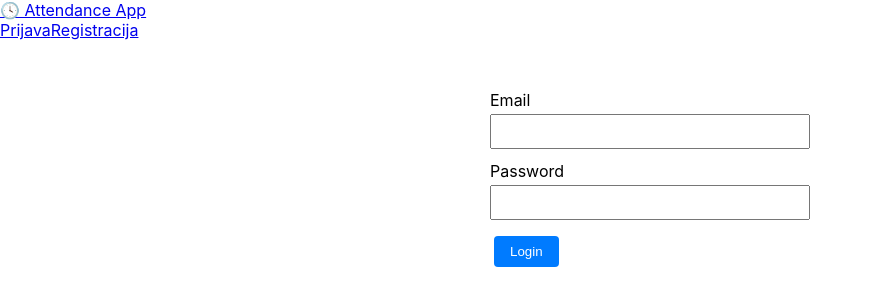
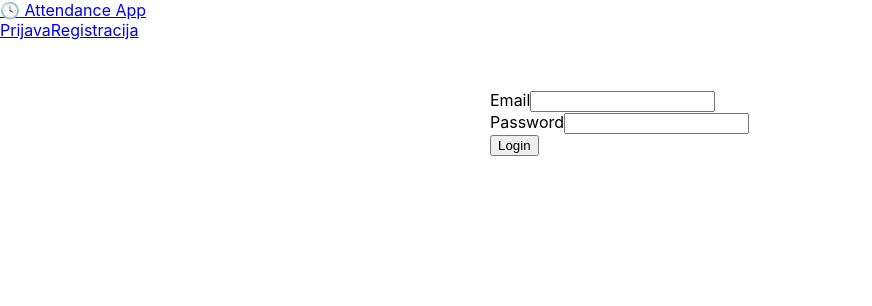
Before and after one commit to NBlutrix/Evidencija-zaposlenih, a React (Create React App) app in the folder employee-attendance-frontend/: page /login in a window 1280 px wide. Shown: the top 306 px of the page, without its empty margins (0-872 px from the left). Built offline with nearby package versions, Linux system fonts and the light colour scheme.

Commit message:
Dodavanje protected route i menjanje input i button

```diff
--- a/employee-attendance-frontend/src/api/api.js
+++ b/employee-attendance-frontend/src/api/api.js
@@ -1,12 +1,10 @@
-// src/api/api.js
 import axios from "axios";
 
 const api = axios.create({
-  baseURL: "http://127.0.0.1:8000/api",
-  withCredentials: true, // samo ako koristiš Sanctum (nije obavezno kad koristiš Bearer)
+  baseURL: "http://localhost:8000/api", // prilagodi ako koristiš drugi port
 });
 
-// Automatski dodaj token iz localStorage u svaki zahtev
+// Dodaj token u svaki zahtev
 api.interceptors.request.use((config) => {
   const token = localStorage.getItem("token");
   if (token) {
--- a/employee-attendance-frontend/src/components/Button.js
+++ b/employee-attendance-frontend/src/components/Button.js
@@ -1,18 +1,9 @@
-import React from 'react';
+import React from "react";
 
-const Button = ({ children, onClick, type = 'button' }) => (
+const Button = ({ children, ...props }) => (
   <button
-    type={type}
-    onClick={onClick}
-    style={{
-      padding: '8px 16px',
-      backgroundColor: '#007bff',
-      color: 'white',
-      border: 'none',
-      borderRadius: '4px',
-      cursor: 'pointer',
-      margin: '4px',
-    }}
+    {...props}
+    className="bg-blue-600 text-white py-2 px-4 rounded hover:bg-blue-700"
   >
     {children}
   </button>
--- a/employee-attendance-frontend/src/components/Input.js
+++ b/employee-attendance-frontend/src/components/Input.js
@@ -1,14 +1,13 @@
-import React from 'react';
+import React from "react";
 
-const Input = ({ label, value, onChange, type = 'text', placeholder }) => (
-  <div style={{ marginBottom: '12px' }}>
-    <label>{label}</label>
+const Input = ({ label, value, onChange, type = "text" }) => (
+  <div className="mb-3">
+    <label className="block text-sm font-medium mb-1">{label}</label>
     <input
       type={type}
       value={value}
       onChange={onChange}
-      placeholder={placeholder}
-      style={{ padding: '8px', width: '100%', marginTop: '4px' }}
+      className="w-full p-2 border rounded"
     />
   </div>
 );
```
Also changed, not shown: employee-attendance-frontend/src/components/Card.js (deleted, +0 -15 lines), employee-attendance-frontend/src/components/ProtectedRoute.jsx (added, +15 -0 lines).
